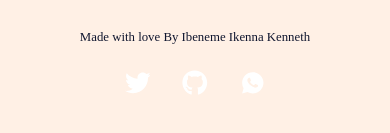
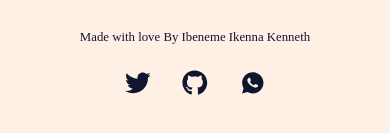
Before and after one commit to Ibeneme/My-Portfolio-Web, a React (Create React App) app: page / in a window 390 px wide. Shown: the part 2152-2285 px from the top of the page. Built offline with nearby package versions, Linux system fonts and the light colour scheme; a web font is replaced by a local one.

Commit message:
first commit

```diff
--- a/src/Styles.css/main.css
+++ b/src/Styles.css/main.css
@@ -151,7 +151,7 @@ nav {
     width: 1.6em;
     height: 1.6em;
     text-decoration: none;
-    color: white;
+    color:#10162F;
 }
 .link{
     text-decoration: none;
@@ -334,7 +334,7 @@ iframe{
     width: 1.6em;
     height: 1.6em;
     text-decoration: none;
-    color: white;
+    color: #10162F;
 }
 .link{
     text-decoration: none;
@@ -470,7 +470,7 @@ iframe{
         width: 1.6em;
         height: 1.6em;
         text-decoration: none;
-        color: white;
+        color: #10162F;
     }
     .link{
         text-decoration: none;
@@ -622,7 +622,7 @@ iframe{
         width: 1.6em;
         height: 1.6em;
         text-decoration: none;
-        color: white;
+        color: #10162F;
     }
     .link{
         text-decoration: none;
@@ -786,7 +786,7 @@ iframe{
         width: 1.6em;
         height: 1.6em;
         text-decoration: none;
-        color:white;
+        color:#10162F;
     }
     .link{
         text-decoration: none;
```
